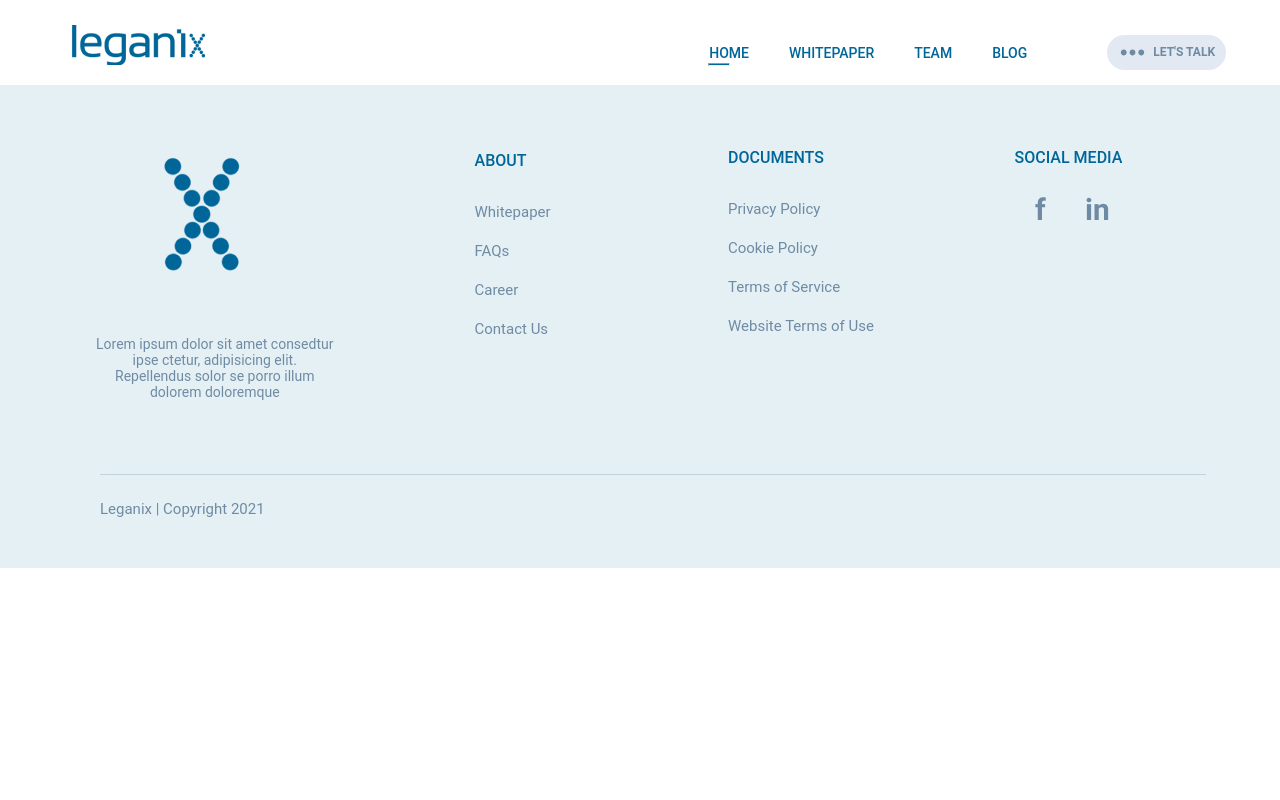
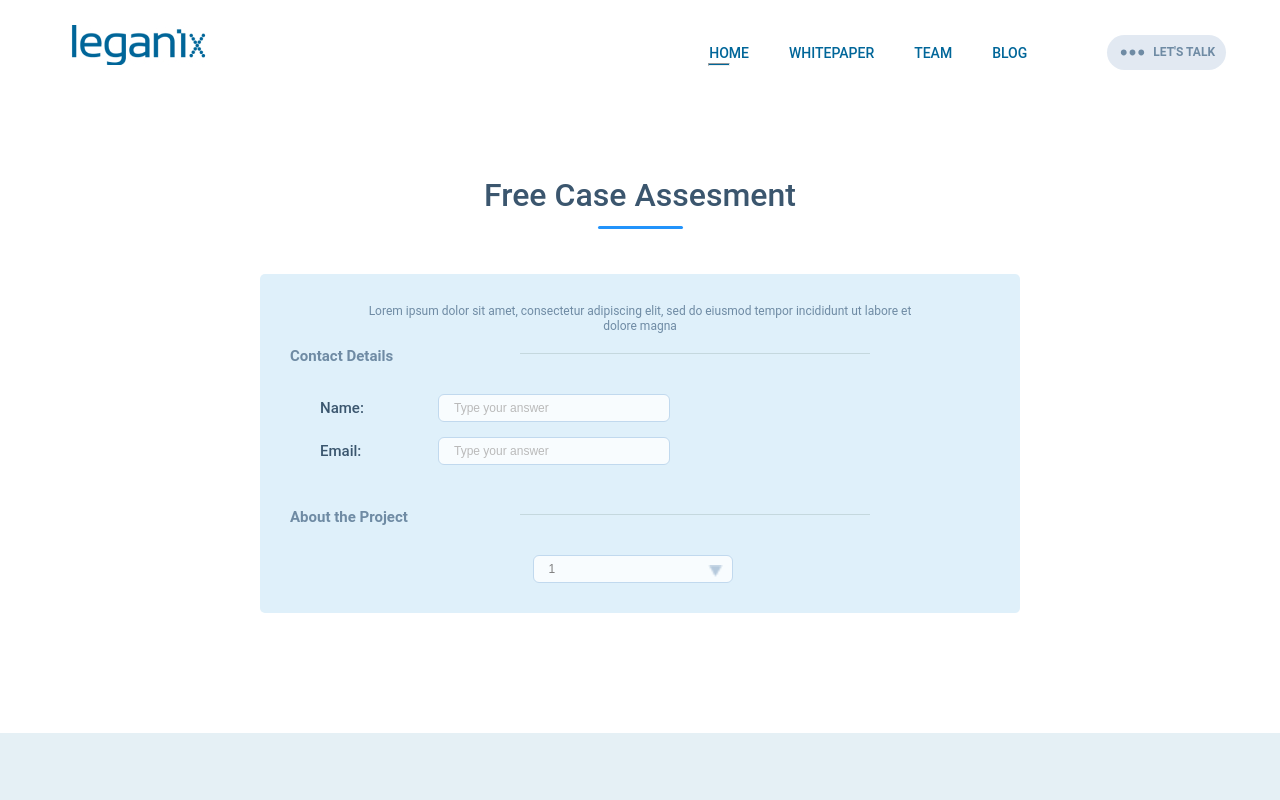
Before and after one commit to safiullah7/legan, a React (Create React App) app in the folder client/: page /submit in a window 1280 px wide. Shown: the top 800 px of the page. Built offline with nearby package versions, Linux system fonts and the light colour scheme.

Commit message:
input components are created

```diff
--- a/client/src/App.tsx
+++ b/client/src/App.tsx
@@ -11,6 +11,7 @@ import PrivacyPolicy from "./features/privacyPolicy/PrivacyPolicy";
 import FAQs from "./features/FAQs/FAQs";
 import ContactUs from "./features/contact-us/ContactUs";
 import ScrollToTop from "./controls/ScrollToTop";
+import Submit from "./submit/Submit";
 
 function App() {
   return (
@@ -40,6 +41,9 @@ function App() {
           <Route exact path="/contactus">
             <ContactUs />
           </Route>
+          <Route exact path="/submit">
+            <Submit />
+          </Route>
           <Route exact path="/">
             <Home />
           </Route>
--- /dev/null
+++ b/client/src/controls/InputFeild.tsx
@@ -0,0 +1,53 @@
+import React from 'react'
+import styled from 'styled-components';
+
+interface IPropsInput {
+    name: string,
+    type?: string,
+    placeholder: string,
+    required: true | false,
+}
+
+const InputFeild: React.FC<IPropsInput> = (
+    { name, type, placeholder, required }
+) => {
+    return (
+        <>
+            <DivInput>
+                <input
+                    placeholder={placeholder}
+                    type={type === undefined ? 'text' : type}
+                    name={name}
+                    required={required}
+                />
+            </DivInput>
+        </>
+    );
+};
+
+const DivInput = styled.div`
+ display: inline-block;
+ input {
+    padding: 6px 15px;
+    font-size: 12px;
+    width: 200px;
+    border-radius: 6px;
+    color: grey;
+    background-color: #F8FCFE;
+    border: 0.5px solid #C1D9EE;
+    &:hover{
+        border-color: darkgrey;
+    }
+    &::placeholder{
+        color: rgba(186, 186, 186, 1);
+    }
+    &:focus{
+        outline: none;
+        border-color: #575656;
+    }
+    @media (max-width: 550px){
+        width: 150px;
+    }
+ }
+`;
+export default InputFeild;
--- /dev/null
+++ b/client/src/controls/InputSelect.tsx
@@ -0,0 +1,54 @@
+import React from 'react'
+import styled from 'styled-components';
+
+const InputSelect = () => {
+    return (
+        <>
+            <DivInput>
+                <select placeholder="select">
+                    <option disabled value="">Select</option>
+                    <option className="option" value="1">1</option>
+                    <option value="1">1</option>
+                </select>
+                <img src="/selectIcon.png" alt="select" />
+            </DivInput>
+        </>
+    );
+};
+
+const DivInput = styled.div`
+ display: inline-block;
+ select {
+    cursor: pointer;
+    padding: 6px 15px;
+    font-size: 12px;
+    width: 200px;
+    border-radius: 6px;
+    color: grey;
+    background-color: #F8FCFE;
+    border: 0.5px solid #C1D9EE;
+    &:hover{
+        border-color: darkgrey;
+    }
+    &::placeholder{
+        color: rgba(186, 186, 186, 1);
+    }
+    &:focus{
+        outline: none;
+        border-color: #575656;
+    }
+    @media (max-width: 550px){
+        width: 150px;
+    }
+    -webkit-appearance: none;
+
+ }
+ img{
+     position: relative;
+     width: 15px;
+     left: -25px;
+     top: 5px;
+ }
+`;
+
+export default InputSelect;
--- /dev/null
+++ b/client/src/controls/InputTextArea.tsx
@@ -0,0 +1,55 @@
+import React from 'react'
+import styled from 'styled-components';
+
+interface IPropsTextArea {
+    name: string,
+    placeholder: string,
+    required: true | false,
+}
+
+const InputTextArea: React.FC<IPropsTextArea> = (
+    { name, placeholder, required }
+) => {
+    return (
+        <>
+            <DivInput>
+                <textarea
+                    name={name}
+                    placeholder={placeholder}
+                    required={required}
+                />
+            </DivInput>
+        </>
+    );
+};
+
+const DivInput = styled.div`
+display: inline-block;
+ textarea {
+     resize: none;
+    padding: 6px 15px;
+    font-size: 12px;
+    width: 200px;
+    height: 90px;
+    border-radius: 6px;
+    color: grey;
+    background-color: #F8FCFE;
+    border: 0.5px solid #C1D9EE;
+    &:hover{
+        border-color: darkgrey;
+    }
+    &::placeholder{
+        color: rgba(186, 186, 186, 1);
+    }
+    &:focus{
+        outline: none;
+        border-color: #575656;
+    }
+    @media (max-width: 550px){
+        width: 150px;
+    }
+ }
+
+`;
+
+export default InputTextArea;
--- /dev/null
+++ b/client/src/submit/Submit.tsx
@@ -0,0 +1,167 @@
+import { Container } from '@material-ui/core';
+import React from 'react'
+import styled from 'styled-components';
+import BodyHeader from '../controls/BodyHeader'
+import InputFeild from '../controls/InputFeild';
+import InputSelect from '../controls/InputSelect';
+import InputTextArea from '../controls/InputTextArea';
+
+const Submit = () => {
+
+    return (
+        <>
+            <DivSubmit>
+                <Container className="container" maxWidth="xl">
+                    <BodyHeader
+                        heading="Free Case Assesment"
+                        headingColor="#3B566E"
+                    />
+                    <DivAssesmentForm>
+                        <p className="form-head">
+                            Lorem ipsum dolor sit amet, consectetur adipiscing elit,
+                            sed do eiusmod tempor incididunt  ut labore et dolore magna
+                        </p>
+                        <DivFormHeading>
+                            <h3>
+                                Contact Details
+                            </h3>
+                            <div className="hr"></div>
+                        </DivFormHeading>
+                        <DivFormContactDetails>
+                            <div className="contact-details">
+                                <label htmlFor="name">
+                                    Name:
+                                </label>
+                                <InputFeild
+                                    name="name"
+                                    placeholder="Type your answer"
+                                    required={true}
+                                    type="text"
+                                />
+                            </div>
+                            <div className="contact-details">
+                                <label htmlFor="email">
+                                    Email:
+                                </label>
+                                <InputFeild
+                                    name="email"
+                                    placeholder="Type your answer"
+                                    required={true}
+                                    type="email"
+                                />
+                            </div>
+                        </DivFormContactDetails>
+                        <DivFormHeading>
+                            <h3>
+                                About the Project
+                            </h3>
+                            <div className="hr"></div>
+                        </DivFormHeading>
+                        <DivFormAboutTheProject>
+                            <InputSelect />
+                        </DivFormAboutTheProject>
+                    </DivAssesmentForm>
+                </Container>
+            </DivSubmit>
+        </>
+    );
+};
+
+const DivSubmit = styled.div`
+margin-top: 80px;
+@media (max-width: 600px){
+    margin-top: -15px;
+}
+.container{
+    padding: 75px 15px;
+    background-color: white;
+}
+`;
+
+const DivAssesmentForm = styled.div`
+    max-width: 700px;
+    background-color: rgba(223, 240, 250, 1);
+    border-radius: 5px;
+    margin: 45px auto;
+    padding: 15px 30px;
+    .form-head{
+        width: 80%;
+        margin: 15px auto;
+        font-size: 12px;
+        line-height: 15px;
+        text-align: center;
+        color: #6F8BA4;
+        @media (max-width: 960px){
+            width: 90%;
+        }
+        @media (max-width: 550px){
+            width: 100%;
+        }
+    }
+`;
+
+const DivFormContactDetails = styled.div`
+padding: 15px 0px;
+.contact-details{
+    max-width: 350px;
+    margin-bottom: 15px;
+    display: flex;
+    flex-wrap: wrap;
+    justify-content: space-between;
+    align-items: center;
+    padding-left: 30px;
+    @media (max-width: 550px){
+        padding-left: 0px;
+    }
+    @media (max-width: 320px){
+        flex-flow: column;
+        justify-content: center;
+        label{
+            padding: 5px 0px;
+        }
+    }
+    label{
+        color: #3B566E;
+        font-size: 15px;
+        font-weight: 500;
+    }
+}
+`;
+
+const DivFormAboutTheProject = styled.div`
+    padding: 15px 0px;
+`;
+
+const DivFormHeading = styled.div`
+
+    h3{
+        text-align: left;
+        margin: 15px 0px;
+        font-size: 15px;
+        line-height: 14px;
+        color: #6F8BA4;
+    }
+    .hr{
+        max-width: 350px;
+        border-top: 0.5px solid #C5D8DE;
+        margin: 0px 30px;
+        position: relative;
+        top: -25px;
+        left: 200px;
+        @media (max-width: 800px ){
+          max-width: 300px;
+          left: 150px;
+        }
+        @media (max-width: 600px){
+            left: 150px;
+            max-width: 200px;
+        }
+        @media (max-width: 500px){
+            max-width: 100px;
+        }
+        @media (max-width: 400px){
+            display: none;
+        }
+    }
+`;
+export default Submit;
```
Also changed, not shown: client/public/selectIcon.png (added), 1 other file (tests, documents, lock files or other folders).
